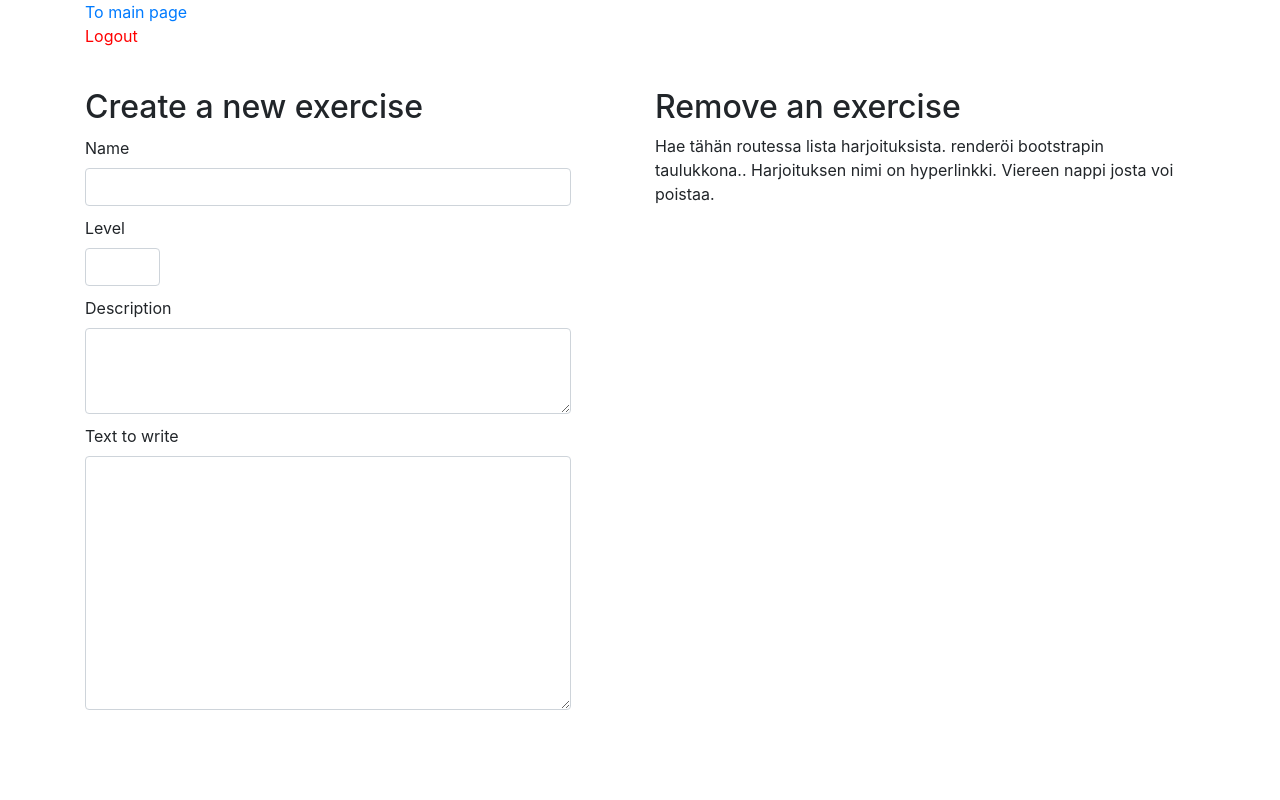
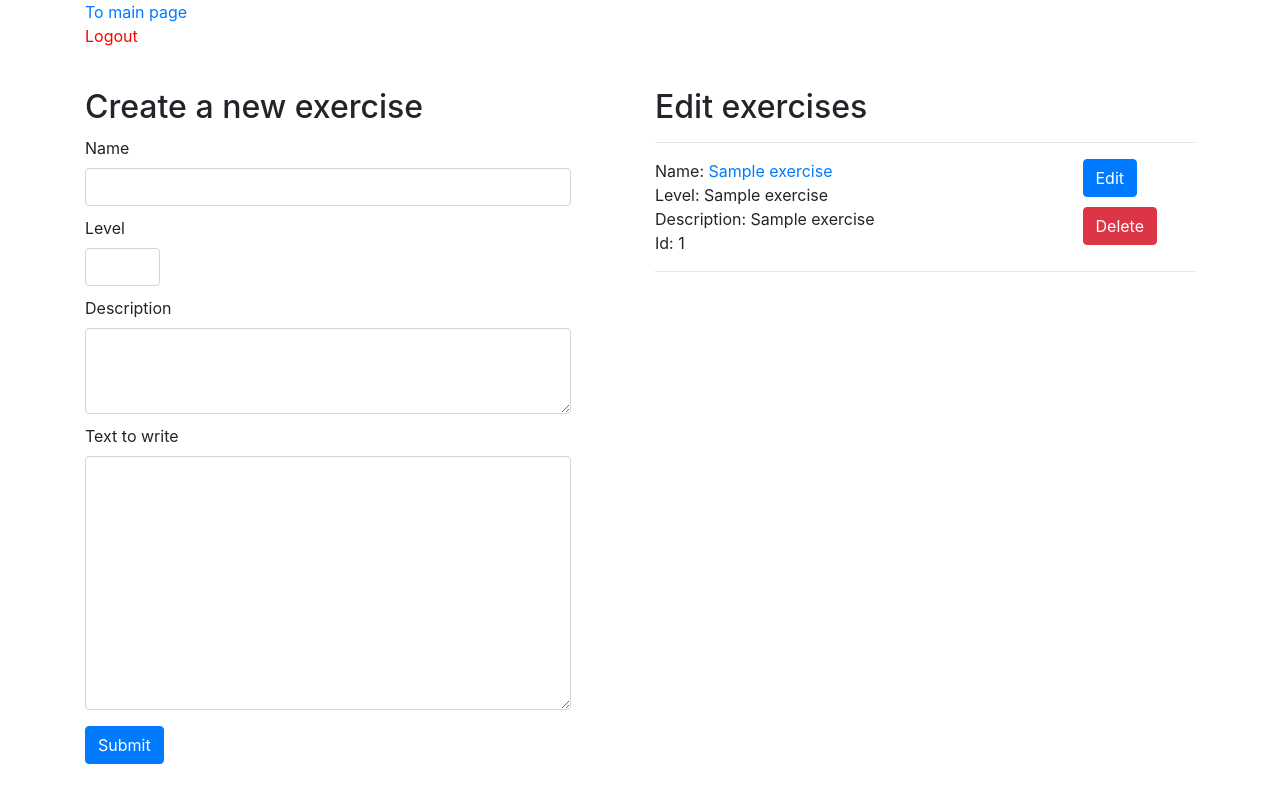
Before and after one commit to ramipiik/kymmensormiharjoittelu, a Flask app: template src/templates/admin.html in a window 1280 px wide. Run offline with Flask 2, Linux system fonts and the light colour scheme; the visitor is signed in with stand-in values (Sample User, id 1); the template is opened without the code that fills it: most values are stand-ins (such as "Sample title", 1, 10 or a date in 2020); some libraries are stand-ins or nearby versions.

Commit message:
admin can delete exercises

```diff
--- a/src/static/main.js
+++ b/src/static/main.js
@@ -34,6 +34,15 @@ function startTimer() {
 
     }
   // pauseButton.style.display=""
+}
+
+function delete_exercise(id) {
+  confirm("Are you sure that you want to delete exercise "+id+"?");
+  data = {
+    id: id
+  }
+  URL= '/delete/'
+  postRequest(data, URL)
 }
 
 function toggleHistory() {
--- a/src/static/styles/style.css
+++ b/src/static/styles/style.css
@@ -12,6 +12,14 @@ h3 {
 .test {
     background-color: azure;
 }
+
+.row {
+    display: flex;
+  }
+
+  .column {
+    flex: 50%;
+  }
 
 .assignment {
     background-color: white;
--- a/src/templates/admin.html
+++ b/src/templates/admin.html
@@ -34,17 +34,33 @@
                                 <textarea type="text_to_write" name="text_to_write" id="text_to_write" class="form-control" rows="10"></textarea>
                             </div>
                         </div>
+                        <button type="submit" class="btn btn-primary">Submit</button>
                     </form>
                 </div>
                 <div class="col-6">
-                    <h2 style="margin-top: 40px;">Remove an exercise</h2>
-                    <p>Hae tähän routessa lista harjoituksista. renderöi bootstrapin taulukkona.. Harjoituksen nimi on hyperlinkki.
-                        Viereen nappi josta voi poistaa.
-                    </p>
+                    <h2 style="margin-top: 40px;">Edit exercises</h2>
+                    <hr>
+                        {% for exercise in exercises %}
+                        <div class="row" name="item">
+                                <!-- <div name="item" > -->
+                                    <div class="col-9">
+                                        <div>Name: <a href="/exercises/{{ exercise[0] }}">{{ exercise[1] }}</a></div>
+                                        <div>Level: <span id="level">{{ exercise[3] }}</span></div>
+                                        <div>Description: {{ exercise[2] }}</div>
+                                        <div>Id: {{ exercise[0] }}</a></div>
+                                    </div>
+                                    <div class="col-3">
+                                        <button type="button" class="btn btn-primary" style="margin-bottom: 5px">Edit</button>
+                                        <button type="button" class="btn btn-danger" style="margin-top: 5px" onclick="delete_exercise({{exercise[0]}})">Delete</button>
+                                    </div>
+                                <!-- </div> -->
+                            </div>
+                            <hr>
+                        {% endfor %}
                 </div>
             </div>
         </div>
     </body>
-
+    <script src="{{ url_for('static',filename='main.js') }}"></script>
 
 {% endif %}
--- a/src/templates/index.html
+++ b/src/templates/index.html
@@ -35,7 +35,7 @@
                                 {% if exercise[4] %}
                                     <div style="position:relative; left: 90px">
                                 {% else%}
-                                    <div style="position:relative; left: 90px">
+                                    <div >
                                 {% endif %}
                                         <div>Nimi: <a href="/exercises/{{ exercise[0] }}">{{ exercise[1] }}</a></div>
                                         <div>Taso: <span id="level">{{ exercise[3] }}</span></div>
```
Also changed, not shown: src/exercises.py (+7 -0 lines), src/routes.py (+21 -2 lines).
